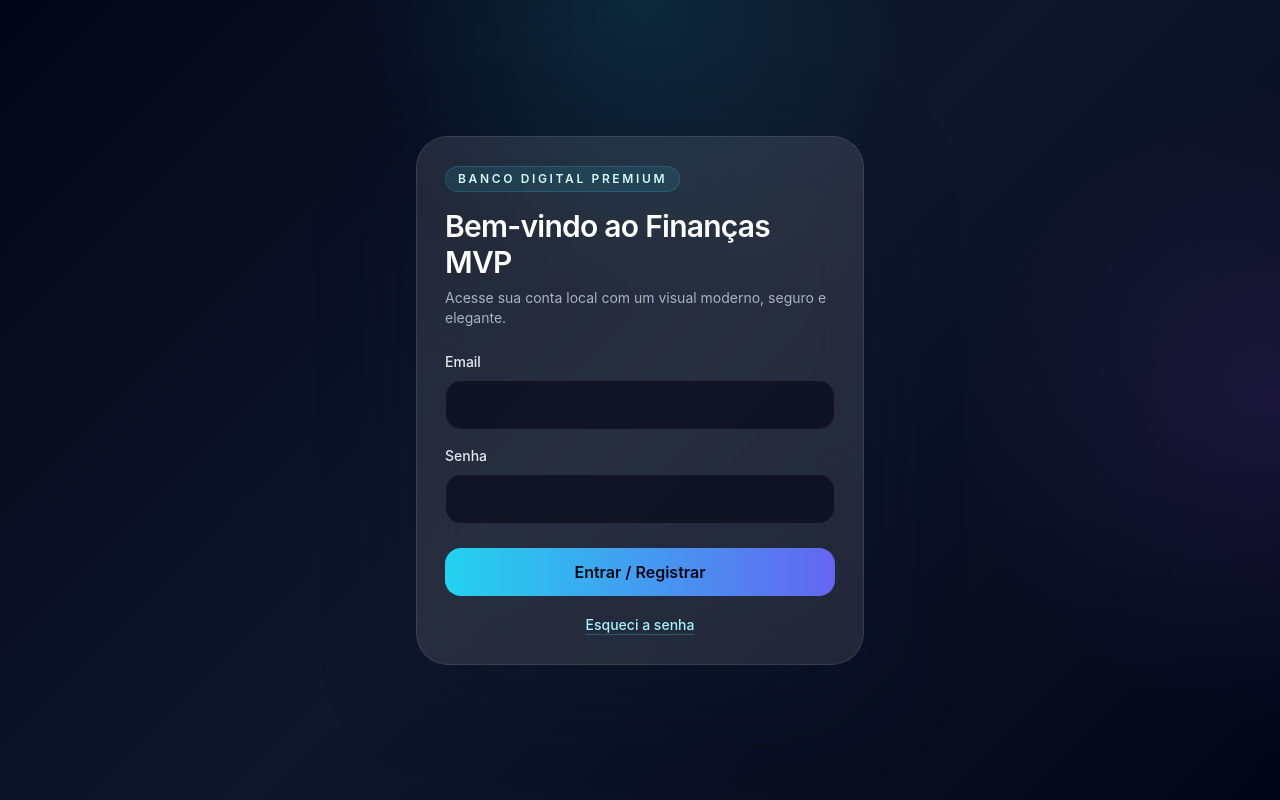
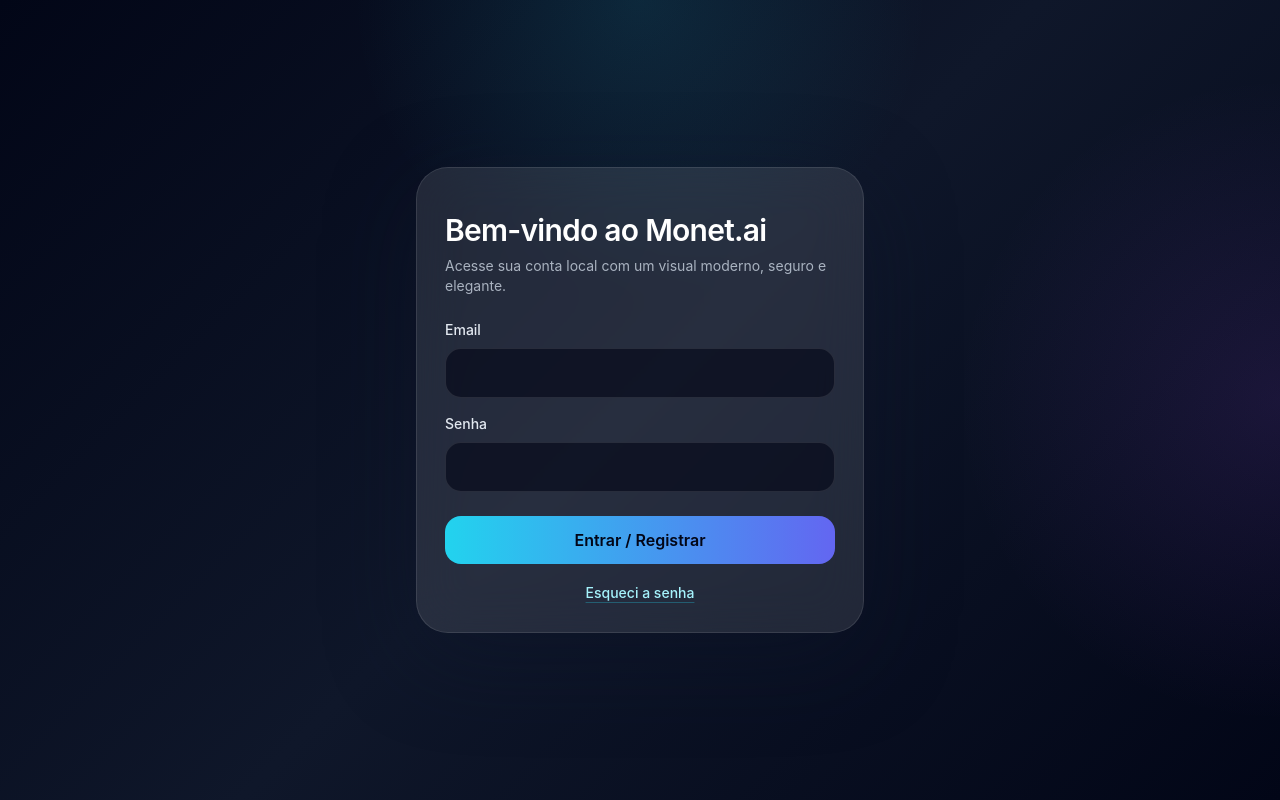
Before and after one commit to osvaldolimah/app-financas-dio, a React (Vite) app: page / in a window 1280 px wide. Built offline with nearby package versions, Linux system fonts and the light colour scheme.

Commit message:
mudanças na nomenclatura do app

```diff
--- a/index.html
+++ b/index.html
@@ -3,7 +3,7 @@
   <head>
     <meta charset="utf-8" />
     <meta name="viewport" content="width=device-width, initial-scale=1.0" />
-    <title>Finanças MVP</title>
+    <title>Monet.ai</title>
   </head>
   <body>
     <div id="root"></div>
--- a/package.json
+++ b/package.json
@@ -1,5 +1,5 @@
 {
-  "name": "financas-mvp",
+  "name": "monet-ai",
   "version": "0.1.0",
   "private": true,
   "scripts": {
--- a/src/components/Auth.jsx
+++ b/src/components/Auth.jsx
@@ -71,10 +71,7 @@ export default function Auth({ onLogin, initialData, setData }){
   return (
     <div className="min-h-screen flex items-center justify-center px-4 py-10">
       <form onSubmit={handleSubmit} className="w-full max-w-md rounded-[2rem] border border-white/10 bg-white/10 p-6 shadow-[0_25px_90px_rgba(15,23,42,0.35)] backdrop-blur-xl sm:p-7">
-        <div className="inline-flex items-center gap-2 rounded-full border border-cyan-400/20 bg-cyan-400/10 px-3 py-1 text-xs font-semibold uppercase tracking-[0.22em] text-cyan-100">
-          Banco Digital Premium
-        </div>
-        <h1 className="mt-4 text-3xl font-semibold tracking-tight text-white">Bem-vindo ao Finanças MVP</h1>
+        <h1 className="mt-4 text-3xl font-semibold tracking-tight text-white">Bem-vindo ao Monet.ai</h1>
         <p className="mt-2 text-sm text-slate-300/80">Acesse sua conta local com um visual moderno, seguro e elegante.</p>
 
         <label className="mt-6 block text-sm font-medium text-slate-200">Email</label>
```
Also changed, not shown: 1 other file (tests, documents, lock files or other folders).
